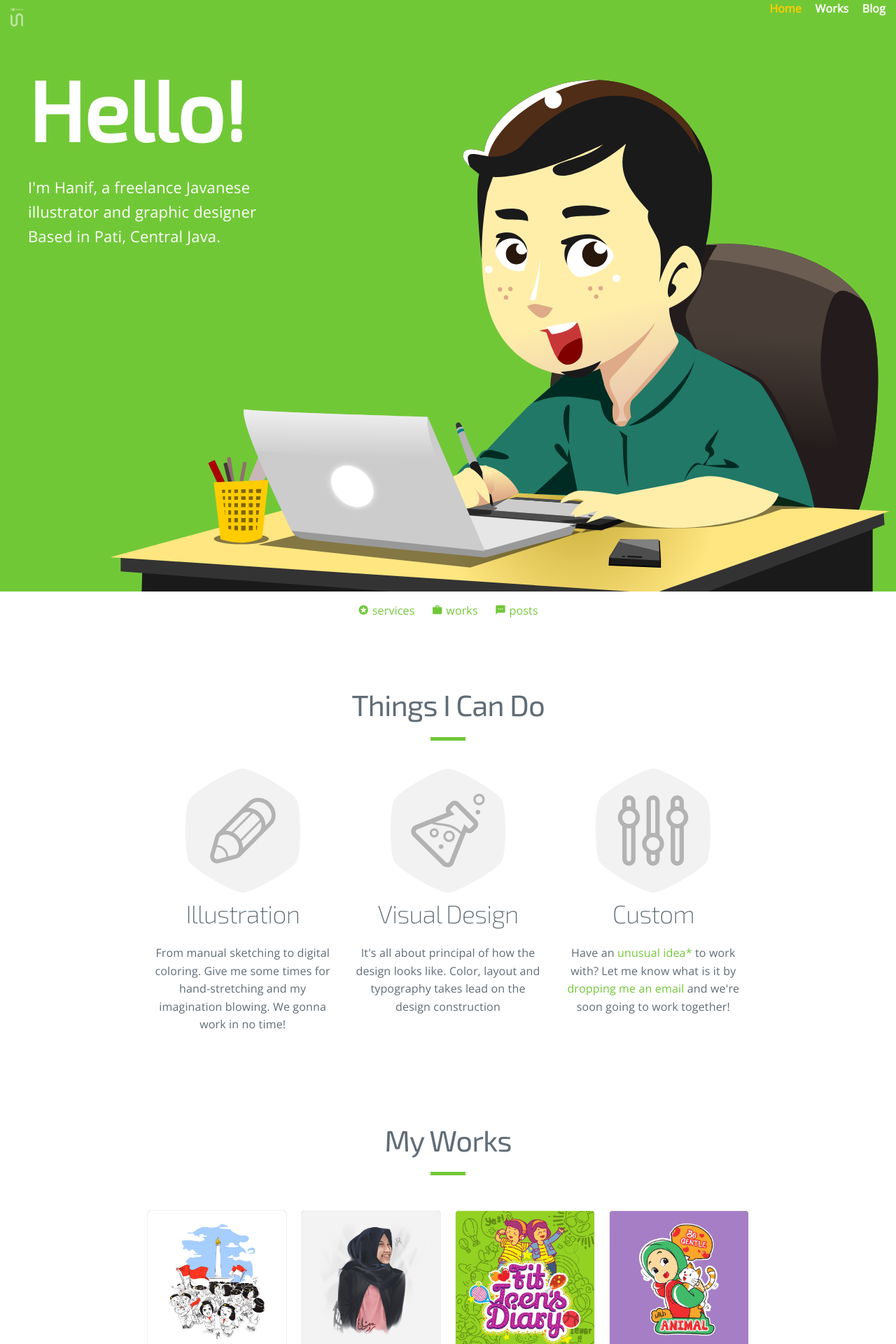
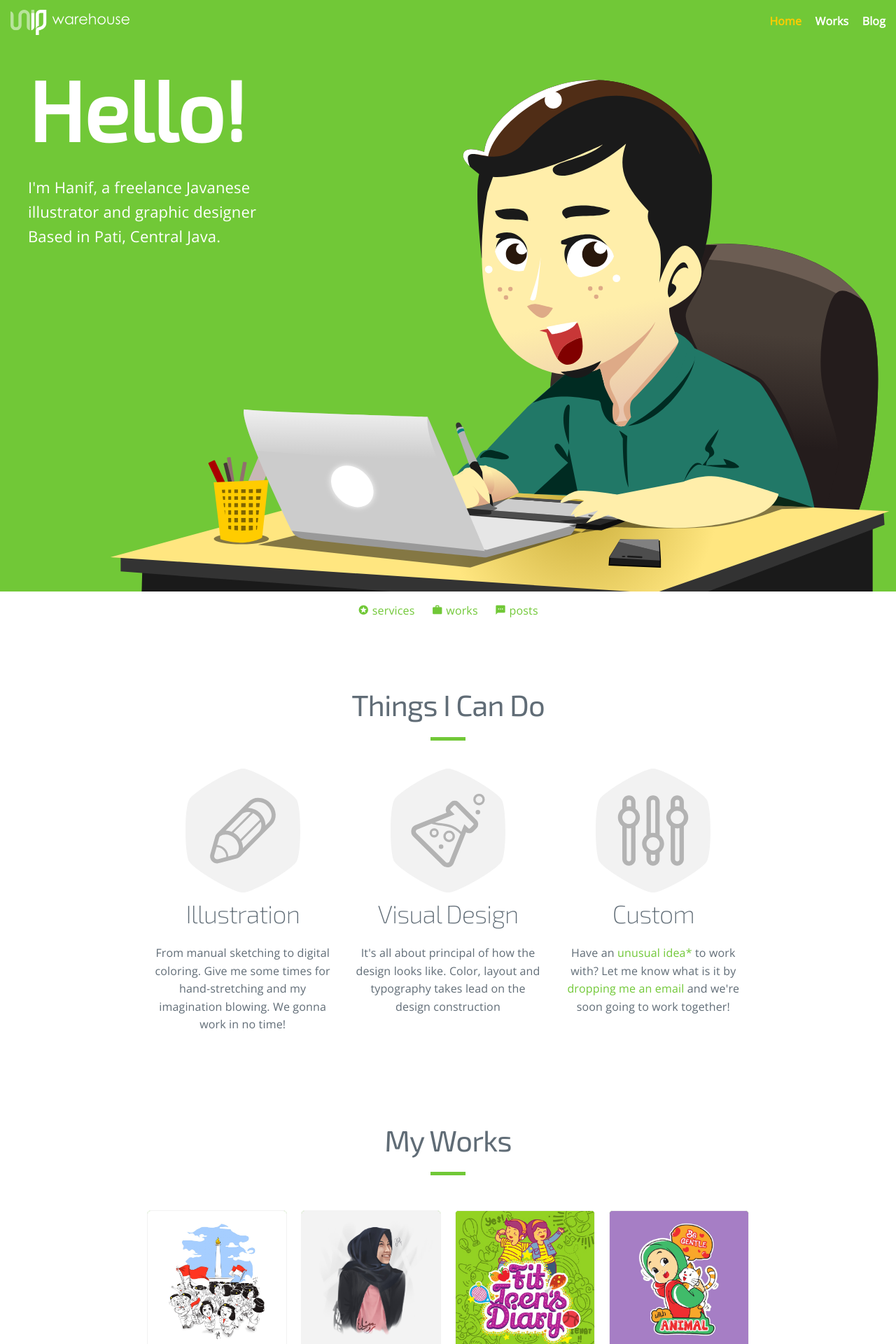
Before and after one commit to unipwarehouse/unipwarehouse.github.io, a Jekyll site: the page built from index.html, in a window 1280 px wide. Shown: the top 1920 px of the page at 70% size. Built offline with Jekyll 4.4.1, drawn with Linux system fonts in a browser that asks for light colours; some web fonts are replaced.

Commit message:
add .logo class to h1 anchor

```diff
--- a/_includes/header.html
+++ b/_includes/header.html
@@ -1,13 +1,13 @@
 <header id="home"{% if page.cover %} style="background-image: url('{{ site.baseurl }}/img{{ page.cover }}');{% endif %}{% if page.menu_title == 'Home' %}background-size: contain;{% endif %}">
 	<nav class="topnav clearfix">
 		<h1 class="float-left">
-			<a href="{{ site.url | append: site.baseurl }}">
+			<a class="logo" href="{{ site.url | append: site.baseurl }}">
 				<img class="logo-lg" src="{{ site.logo | prepend: site.baseurl }}" alt="{{ site.title }}">
 				<img class="logo-sm" src="{{ site.logo_small | prepend: site.baseurl }}" alt="{{ site.title }}">
 			</a>
 		</h1>
 
-		<ul class="list-inline float-right">
+		<ul class="menu-top list-inline float-right">
 		{% assign menu_pages = site.html_pages | sort: 'index' %}
 		{% for p in menu_pages limit 3 %}
 			{% if p.menu_title %}
```
